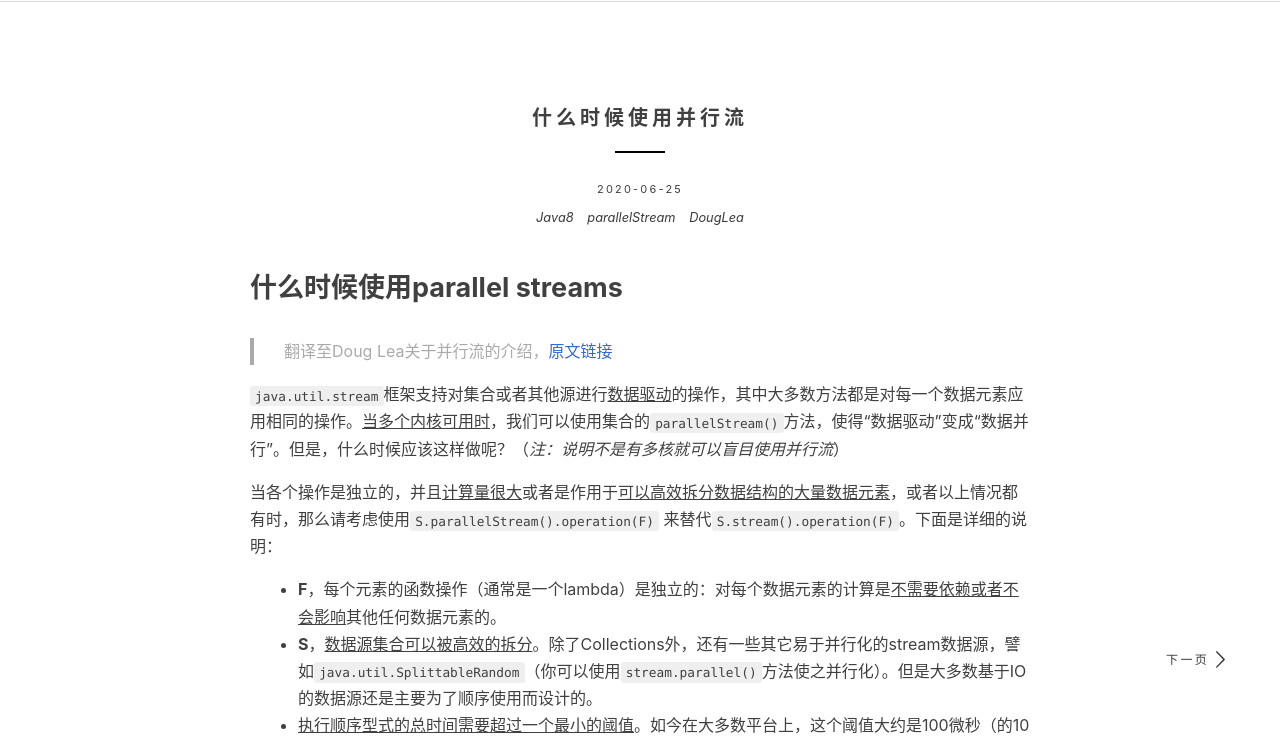
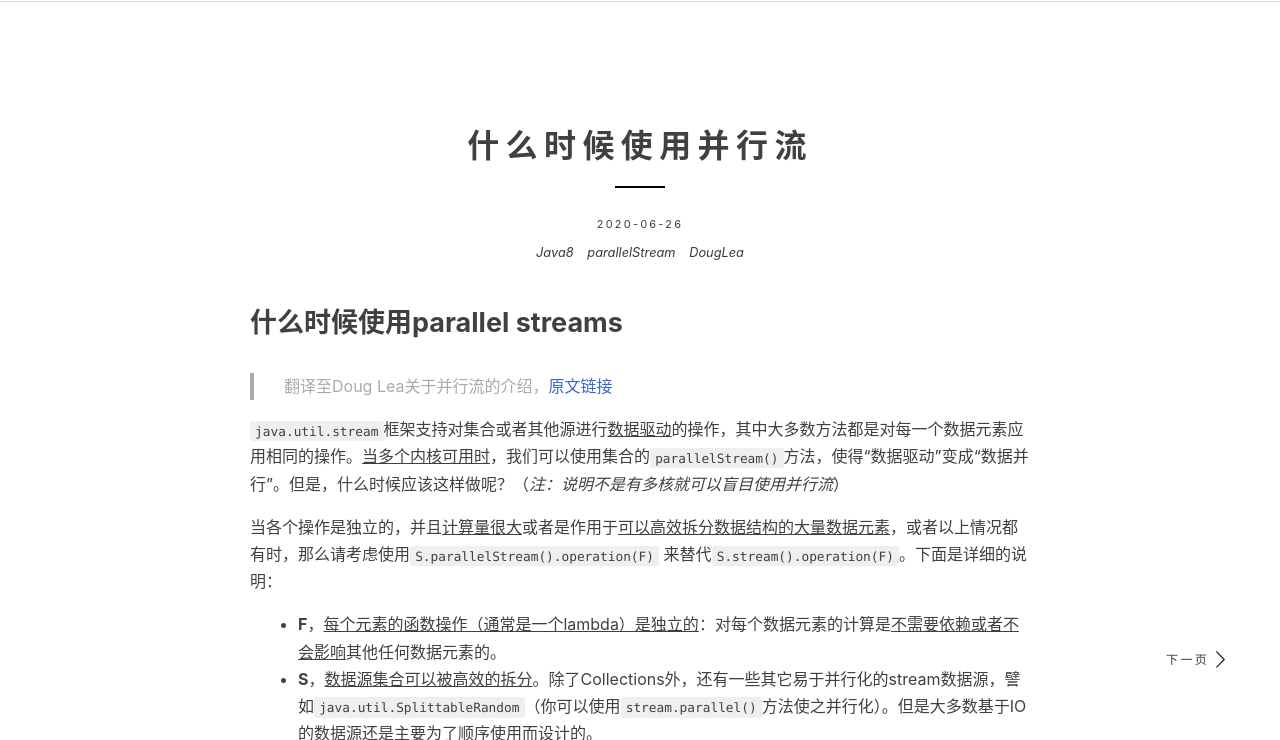
Before and after one commit to LuckyCaesar/LuckyCaesar.github.io, a plain HTML site: page article/什么时候使用并行流/index.html in a window 1280 px wide. Shown: the part 68-808 px from the top of the page. Drawn offline with Linux system fonts and the light colour scheme.

Commit message:
Update blog.

```diff
--- a/article/什么时候使用并行流/index.html
+++ b/article/什么时候使用并行流/index.html
@@ -125,7 +125,7 @@
 
           </h1>
           <p class="posted-on">
-          2020-06-25
+          2020-06-26
           </p>
           <div class="tags-links">
 
@@ -154,7 +154,7 @@
 <p><code>java.util.stream</code>框架支持对集合或者其他源进行<u>数据驱动</u>的操作，其中大多数方法都是对每一个数据元素应用相同的操作。<u>当多个内核可用时</u>，我们可以使用集合的<code>parallelStream()</code>方法，使得“数据驱动”变成“数据并行”。但是，什么时候应该这样做呢？（<em>注：说明不是有多核就可以盲目使用并行流</em>）</p>
 <p>当各个操作是独立的，并且<u>计算量很大</u>或者是作用于<u>可以高效拆分数据结构的大量数据元素</u>，或者以上情况都有时，那么请考虑使用<code>S.parallelStream().operation(F)</code> 来替代<code>S.stream().operation(F)</code>。下面是详细的说明：</p>
 <ul>
-<li><strong>F</strong>，每个元素的函数操作（通常是一个lambda）是独立的：对每个数据元素的计算是<u>不需要依赖或者不会影响</u>其他任何数据元素的。</li>
+<li><strong>F</strong>，<u>每个元素的函数操作（通常是一个lambda）是独立的</u>：对每个数据元素的计算是<u>不需要依赖或者不会影响</u>其他任何数据元素的。</li>
 <li><strong>S</strong>，<u>数据源集合可以被高效的拆分</u>。除了Collections外，还有一些其它易于并行化的stream数据源，譬如<code>java.util.SplittableRandom</code>（你可以使用<code>stream.parallel()</code>方法使之并行化）。但是大多数基于IO的数据源还是主要为了顺序使用而设计的。</li>
 <li><u>执行顺序型式的总时间需要超过一个最小的阈值</u>。如今在大多数平台上，这个阈值大约是100微秒（的10倍以内），但是可以不用那么精准的去测量它。在实践中，使用 <u><strong>N</strong>（数据元素的个数） 乘以 <strong>Q</strong>（每个数据元素在 <strong>F</strong> 中消耗的时间成本）</u>就可以很好的估算了。反过来，也可以将 <strong>Q</strong> 表示为<u>操作数或者代码的行数</u>，然后检查 <strong>N * Q</strong> 至少为10000（如果还是怕这个数太小，也可以再加一两个0）。所以当 <strong>F</strong> 是一个很简单的函数比如<code>x-&gt;x+1</code>，那么只有当 <strong>N&gt;=10000</strong> 时使用parallel并行执行才会有价值。相反，当 <strong>F</strong> 需要进行大量的计算比如在棋局游戏中找到下一步的最佳走法，那么 <strong>Q</strong> 这个因子就会很大，以至于只要数据源集合可以被完全的拆分，<strong>N</strong> 就变得不那么重要了。</li>
 </ul>
--- a/css/style.css
+++ b/css/style.css
@@ -549,7 +549,7 @@ Content
   text-align: center;
   margin-bottom: 27px;
   font-weight: 700;
-  font-size: 1.25em; }
+  font-size: 32px; }
   .entry-title a {
     color: #404040;
     font-weight: 700;
```
Also changed, not shown: archives/2015/08/index.html (+1 -1 lines), archives/2015/index.html (+1 -1 lines), archives/2018/07/index.html (+1 -1 lines), archives/2018/index.html (+1 -1 lines), archives/2019/05/index.html (+1 -1 lines), archives/2019/index.html (+1 -1 lines), archives/2020/06/index.html (+1 -1 lines), archives/2020/index.html (+1 -1 lines), archives/index.html (+1 -1 lines), index.html (+1 -1 lines), tags/DougLea/index.html (+1 -1 lines), tags/Java8/index.html (+1 -1 lines), tags/parallelStream/index.html (+1 -1 lines).
